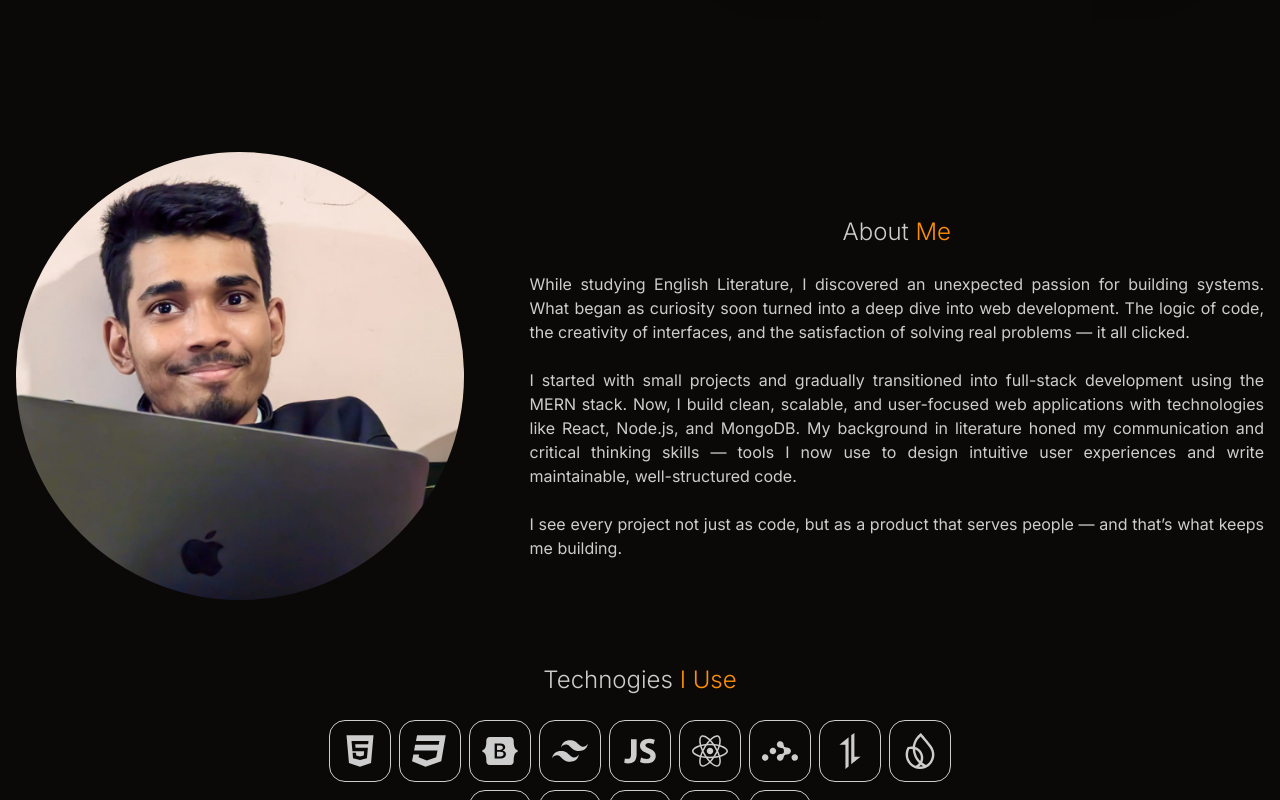
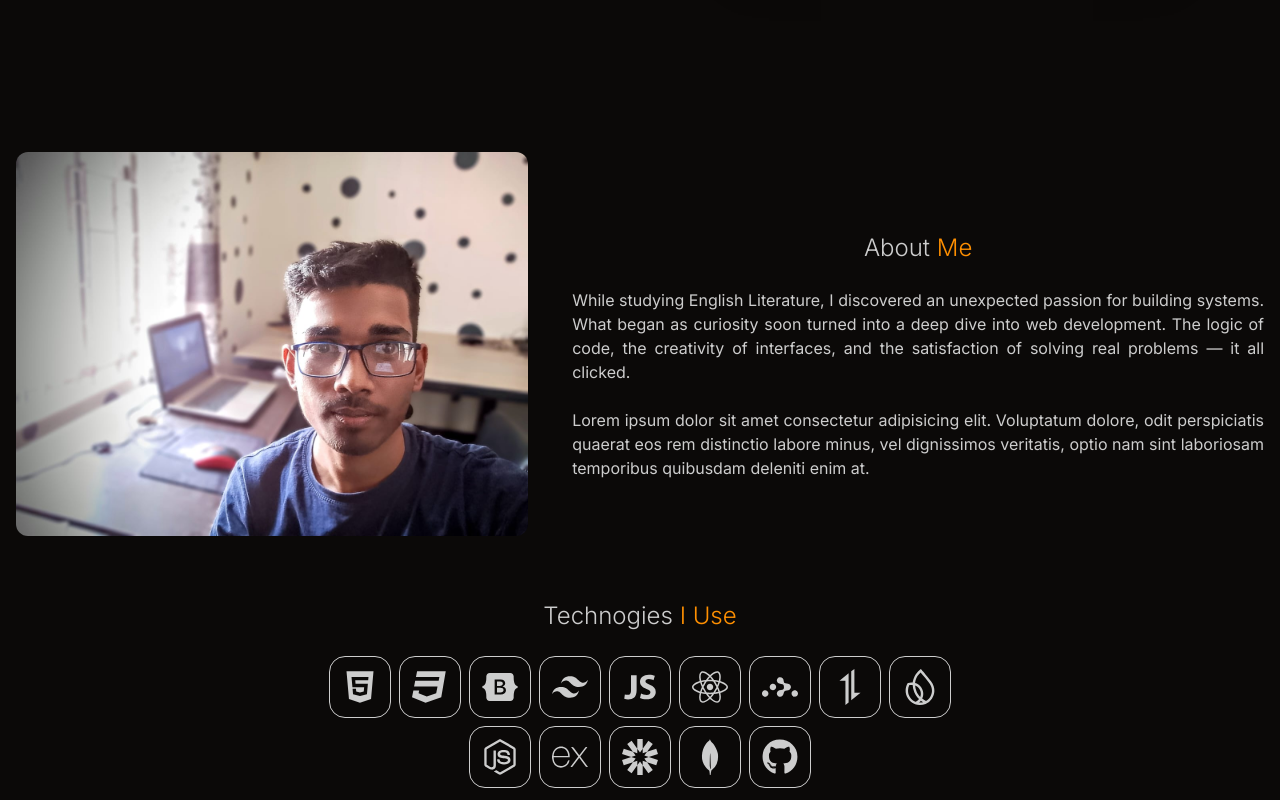
Before and after one commit to toimurhasan/my-portfolio, a React (Vite) app: page / in a window 1280 px wide. Shown: the part 648-1448 px from the top of the page. Built offline with nearby package versions, Linux system fonts and the light colour scheme.

Commit message:
about me section updated

```diff
--- a/src/components/About.jsx
+++ b/src/components/About.jsx
@@ -3,10 +3,10 @@ import React from "react";
 const About = () => {
   return (
     <div className="mt-10 lg:mt-0 pb-10 flex items-center justify-between max-w-7xl mx-auto px-4 flex-col md:flex-row">
-      <div className="flex-1 justify-center px-4 sm:px-0">
-        <img src="/about-me.jpeg" className="rounded-full lg:max-w-md" alt="about image" />
+      <div className="flex-1 justify-center">
+        <img src="/about-me.jpeg" className="rounded-xl lg:max-w-lg" alt="about image" />
       </div>
-      <div className="lg:flex-[1.5] flex-1 md:pl-6">
+      <div className="lg:flex-[1.3] flex-1 md:pl-6">
         <h3 className="text-center py-6 text-2xl font-light">
           About <span className="text-primary">Me</span>
         </h3>
@@ -15,14 +15,10 @@ const About = () => {
             While studying English Literature, I discovered an unexpected passion for building
             systems. What began as curiosity soon turned into a deep dive into web development. The
             logic of code, the creativity of interfaces, and the satisfaction of solving real
-            problems — it all clicked. <br /> <br /> I started with small projects and gradually
-            transitioned into full-stack development using the MERN stack. Now, I build clean,
-            scalable, and user-focused web applications with technologies like React, Node.js, and
-            MongoDB. My background in literature honed my communication and critical thinking skills
-            — tools I now use to design intuitive user experiences and write maintainable,
-            well-structured code.
-            <br /> <br /> I see every project not just as code, but as a product that serves people
-            — and that’s what keeps me building.
+            problems — it all clicked. <br /> <br />
+            Lorem ipsum dolor sit amet consectetur adipisicing elit. Voluptatum dolore, odit
+            perspiciatis quaerat eos rem distinctio labore minus, vel dignissimos veritatis, optio
+            nam sint laboriosam temporibus quibusdam deleniti enim at.
           </p>
         </div>
       </div>
```
Also changed, not shown: public/about-me.jpeg.
